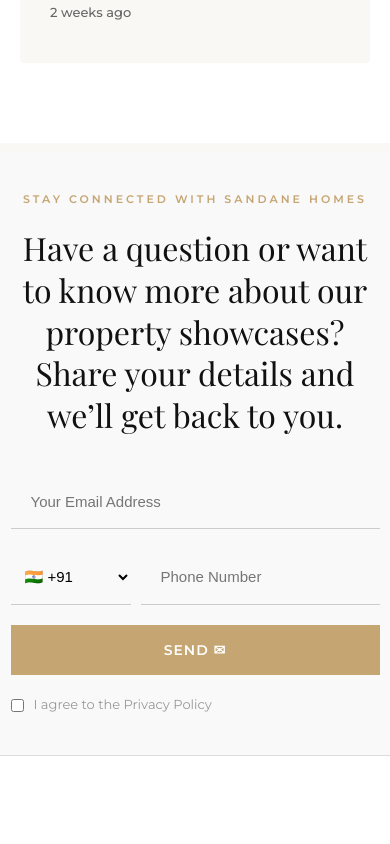
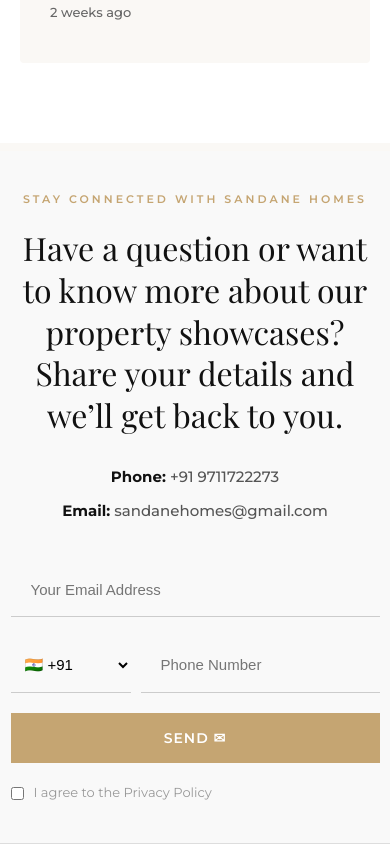
Before and after one commit to viratco/sandanehomes, a React (Vite) app: page /amara in a window 390 px wide. Shown: the part 6796-7640 px from the top of the page. Before the commit the page ends 7552 px from the top, so only its background shows below. Built offline with nearby package versions, Linux system fonts and the light colour scheme; a web font is replaced by a local one.

Commit message:
feat: Add Saffron booking link, reorder nav, update phone & add footer contact info

```diff
--- a/src/components/ContactSection.jsx
+++ b/src/components/ContactSection.jsx
@@ -20,7 +20,7 @@ const ContactSection = () => {
                     </p>
 
                     <p className="contact-desc">
-                        Tel: +1 212-555-6699<br />
+                        Tel: +91 9711722273<br />
                         Email: information@sandanehomes.com
                     </p>
 
@@ -46,7 +46,7 @@ const ContactSection = () => {
                     </p>
 
                     <p className="contact-desc">
-                        Tel: +1 212-555-6688<br />
+                        Tel: +91 9711722273<br />
                         Email: reservation@sandanehomes.com
                     </p>
 
--- a/src/components/Footer.jsx
+++ b/src/components/Footer.jsx
@@ -74,11 +74,26 @@ const Footer = () => {
                             lineHeight: '1.3',
                             color: '#111',
                             fontWeight: '400',
-                            maxWidth: '500px'
+                            maxWidth: '500px',
+                            marginBottom: '30px'
                         }}>
                             Have a question or want to know more about our property showcases?
                             Share your details and we’ll get back to you.
                         </h2>
+
+                        <div style={{
+                            fontSize: '15px',
+                            color: '#555',
+                            lineHeight: '1.6',
+                            fontWeight: '500'
+                        }}>
+                            <p style={{ margin: '0 0 10px 0' }}>
+                                <strong style={{ color: '#111' }}>Phone:</strong> +91 9711722273
+                            </p>
+                            <p style={{ margin: 0 }}>
+                                <strong style={{ color: '#111' }}>Email:</strong> sandanehomes@gmail.com
+                            </p>
+                        </div>
                     </div>
 
                     {/* RIGHT FORM */}
--- a/src/components/Header.jsx
+++ b/src/components/Header.jsx
@@ -3,7 +3,6 @@ import { useLocation, Link } from 'react-router-dom';
 
 const Header = ({ showTopBar = true, showNav = true, showLogo = true }) => {
     const location = useLocation();
-    const [isNavOpen, setIsNavOpen] = useState(false); // Default to closed (collapsible)
     const [isDropdownOpen, setIsDropdownOpen] = useState(false);
 
     // Force hide top bar on Catarina Services page regardless of prop
@@ -32,8 +31,7 @@ const Header = ({ showTopBar = true, showNav = true, showLogo = true }) => {
                 }}>
                     <div>BB-28, Block B, Ansal Golf Link -1, Greater Noida, Uttar Pradesh 201315</div>
                     <div style={{ display: 'flex', gap: '30px' }}>
-                        <span>Tel: +1 212 555 6688</span>
-                        <span>Fax: +1 212 555 6699</span>
+                        <span>Tel: +91 9711722273</span>
                         <span>sandanehomes@gmail.com</span>
                     </div>
                 </div>
@@ -62,14 +60,12 @@ const Header = ({ showTopBar = true, showNav = true, showLogo = true }) => {
                         transition: 'all 0.3s ease' // Smooth transition for width change
                     }}>
                         <div
-                            onClick={() => setIsNavOpen(!isNavOpen)}
                             style={{
                                 width: '24px',
                                 height: '16px',
                                 display: 'flex',
                                 flexDirection: 'column',
                                 justifyContent: 'space-between',
-                                cursor: 'pointer',
                                 zIndex: 2
                             }}
                         >
@@ -77,11 +73,8 @@ const Header = ({ showTopBar = true, showNav = true, showLogo = true }) => {
                             <div style={{ height: '2px', background: 'white', width: '100%' }}></div>
                             <div style={{ height: '2px', background: 'white', width: '100%' }}></div>
                         </div>
-                        {isNavOpen && (
                         <nav style={{ animation: 'fadeIn 0.3s ease' }}>
                             <ul style={{ display: 'flex', gap: '30px', fontSize: '12px', fontWeight: '600', letterSpacing: '1px', listStyle: 'none', margin: 0, padding: 0, alignItems: 'center' }}>
-                                    <li><Link to="/#service-apartments" style={{ color: 'inherit', textDecoration: 'none' }}>SERVICE APARTMENT</Link></li>
-
                                 {/* Dropdown for Accommodations */}
                                 <li
                                     onMouseEnter={() => setIsDropdownOpen(true)}
@@ -109,7 +102,6 @@ const Header = ({ showTopBar = true, showNav = true, showLogo = true }) => {
                                                 boxShadow: '0 10px 30px rgba(0,0,0,0.15)',
                                             }}>
                                                 <ul style={{ listStyle: 'none', padding: 0, margin: 0, display: 'flex', flexDirection: 'column', gap: '12px', textAlign: 'center' }}>
-                                                        <li><Link to="/catarina-services" style={{ color: '#333', textDecoration: 'none', fontSize: '14px', display: 'block', fontWeight: '500' }}>CATARINA SERVICES</Link></li>
                                                     <li><Link to="/sandane-homes" style={{ color: '#333', textDecoration: 'none', fontSize: '14px', display: 'block', fontWeight: '500' }}>SANDANE HOMES</Link></li>
                                                     <li><Link to="/amara" style={{ color: '#333', textDecoration: 'none', fontSize: '14px', display: 'block', fontWeight: '500' }}>AMARA</Link></li>
                                                     <li><Link to="/amaaltash" style={{ color: '#333', textDecoration: 'none', fontSize: '14px', display: 'block', fontWeight: '500' }}>AMAALTASH</Link></li>
@@ -120,9 +112,10 @@ const Header = ({ showTopBar = true, showNav = true, showLogo = true }) => {
                                         </div>
                                     )}
                                 </li>
+
+                                <li><Link to="/#service-apartments" style={{ color: 'inherit', textDecoration: 'none' }}>SERVICE APARTMENT</Link></li>
                             </ul>
                         </nav>
-                        )}
                         <style>
                             {`
                                 @keyframes fadeIn {
--- a/src/components/pages/Saffron.jsx
+++ b/src/components/pages/Saffron.jsx
@@ -167,7 +167,10 @@ const Saffron = () => {
 
                 {/* Floating Book Now Button below Stats Bar */}
                 <div className="sandane-floating-buttons">
-                    <button className="btn-book">
+                    <button
+                        className="btn-book"
+                        onClick={() => window.open('https://www.makemytrip.com/hotels/saffron_inn_india_expo_mart-details-greater_noida.html', '_blank')}
+                    >
                         Book Now
                     </button>
                     <button
```
Lines whose indentation alone changed are shown as unchanged.
